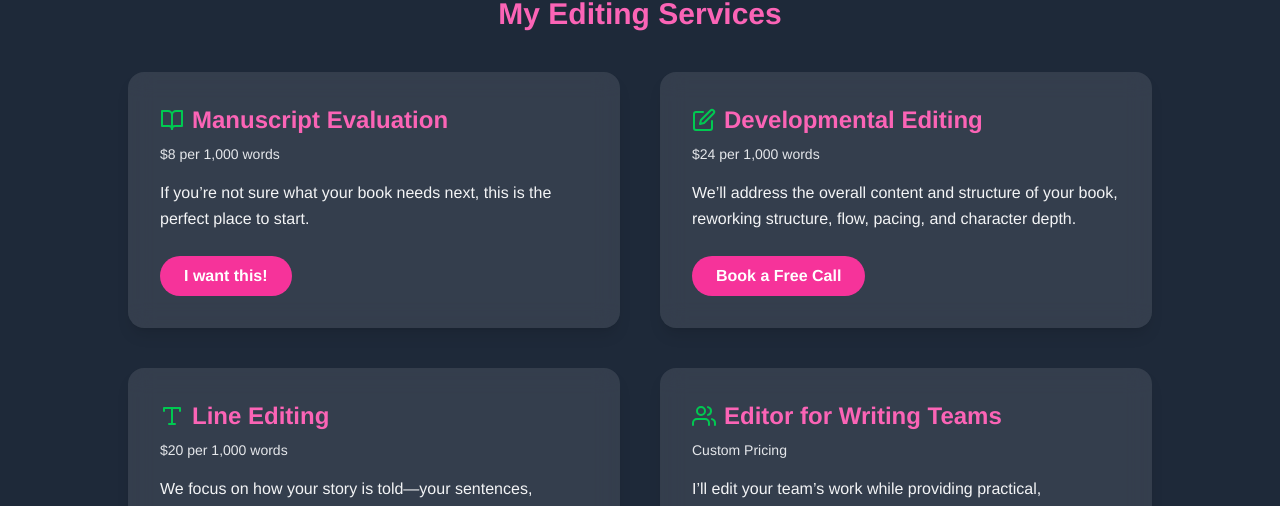
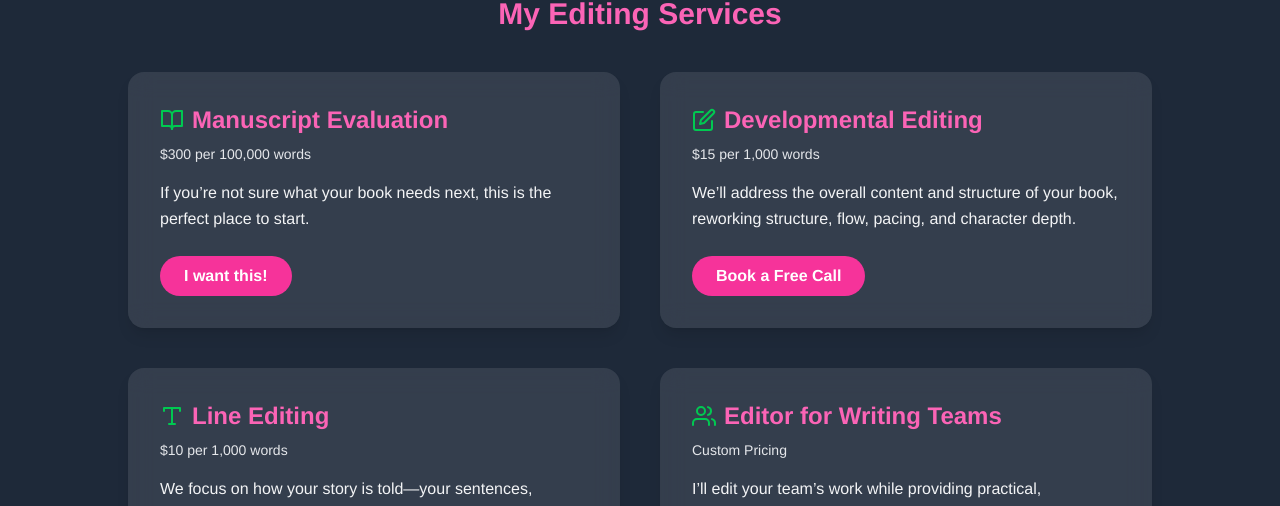
Before and after one commit to OgunwandeBukunmi/kristina, a Next.js app: page /editing in a window 1280 px wide. Shown: the part 2672-3178 px from the top of the page. Built offline with nearby package versions, Linux system fonts and the light colour scheme; a web font is replaced by a local one.

Commit message:
price edititng

```diff
--- a/src/app/editing/page.tsx
+++ b/src/app/editing/page.tsx
@@ -174,7 +174,7 @@ export default function page() {
                 <h3 className="text-2xl font-semibold mb-2 text-pink-400 flex items-center gap-2">
                   <FiBookOpen className="text-green-500" /> Manuscript Evaluation
                 </h3>
-                <p className="text-sm text-gray-200 mb-4">$8 per 1,000 words</p>
+                <p className="text-sm text-gray-200 mb-4">$300 per 100,000 words</p>
                 <p className="text-gray-100 leading-relaxed">
                   If you’re not sure what your book needs next, this is the perfect place to start.
                 </p>
@@ -190,7 +190,7 @@ export default function page() {
                 <h3 className="text-2xl font-semibold mb-2 text-pink-400 flex items-center gap-2">
                   <FiEdit className="text-green-500" /> Developmental Editing
                 </h3>
-                <p className="text-sm text-gray-200 mb-4">$24 per 1,000 words</p>
+                <p className="text-sm text-gray-200 mb-4">$15 per 1,000 words</p>
                 <p className="text-gray-100 leading-relaxed">
                   We’ll address the overall content and structure of your book, reworking structure, flow, pacing, and character depth.
                 </p>
@@ -206,7 +206,7 @@ export default function page() {
                 <h3 className="text-2xl font-semibold mb-2 text-pink-400 flex items-center gap-2">
                   <FiType className="text-green-500" /> Line Editing
                 </h3>
-                <p className="text-sm text-gray-200 mb-4">$20 per 1,000 words</p>
+                <p className="text-sm text-gray-200 mb-4">$10 per 1,000 words</p>
                 <p className="text-gray-100 leading-relaxed">
                   We focus on how your story is told—your sentences, rhythm, word choice, and phrasing.
                 </p>
--- a/src/app/page.tsx
+++ b/src/app/page.tsx
@@ -259,7 +259,7 @@ export default function Home() {
               alt="Woman"
               width={600} // required
               height={800} // required
-              className="rounded-lg  h-[550px] w-full   md:w-[450px] "
+              className="rounded-lg  h-[550px] w-full   md:w-[350px] "
             />
 
           </div>
```
